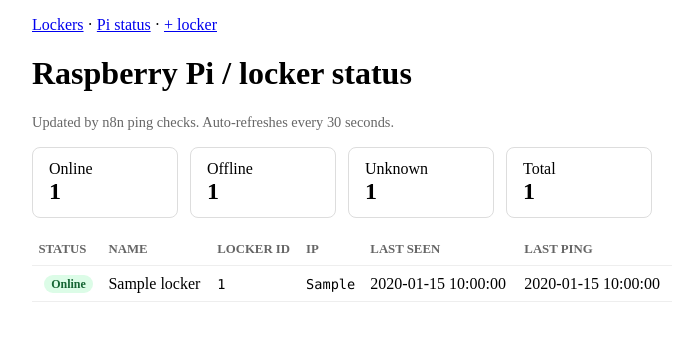
After one commit to leihothek-a4/pico, a Python web app: template app/src/templates/status_page.html in a window 1280 px wide. The commit adds this page. Shown: the top 341 px of the page, without its empty margins (288-979 px from the left). Run offline with Jinja, Linux system fonts and the light colour scheme; the template is opened without the code that fills it: most values are stand-ins (such as "Sample title", 1, 10 or a date in 2020).

Commit message:
feat: implement device status

```diff
--- a/app/src/db.py
+++ b/app/src/db.py
@@ -9,6 +9,9 @@ class Locker(db.Model):
     device_uid = db.Column(db.String(64), nullable=True, unique=True, index=True)
     locker_id = db.Column(db.String(64), nullable=True, unique=True, index=True)
     name = db.Column(db.String(120), nullable=True)
+    status = db.Column(db.String(16), nullable=False, default="unknown", index=True)
+    last_seen_at = db.Column(db.DateTime, nullable=True)
+    last_ping_at = db.Column(db.DateTime, nullable=True)
     intended_items = db.relationship(
         "Item", backref="locker_ref", lazy="dynamic", cascade="all, delete-orphan"
     )
--- a/app/src/templates/base.html
+++ b/app/src/templates/base.html
@@ -21,12 +21,24 @@
             .item {
                 margin-left: 1rem;
             }
+            .badge {
+                display: inline-block;
+                border-radius: 999px;
+                padding: 0.1rem 0.45rem;
+                font-size: 0.75rem;
+                font-weight: 600;
+                margin-left: 0.35rem;
+            }
+            .badge-online { background: #dcfce7; color: #166534; }
+            .badge-offline { background: #fee2e2; color: #991b1b; }
+            .badge-unknown { background: #f3f4f6; color: #4b5563; }
         </style>
         {% block head %}{% endblock %}
     </head>
     <body>
         <p>
             <a href="{{ url_for("mainpage") }}">Lockers</a> ·
+            <a href="{{ url_for("status_dashboard") }}">Pi status</a> ·
             <a href="{{ url_for("new_locker") }}">+ locker</a>
             {% if session.get("github_user") %}
                 · {{ session.github_user }}
--- /dev/null
+++ b/app/src/templates/status_page.html
@@ -0,0 +1,61 @@
+{% extends "base.html" %}
+{% block title %}Pi status{% endblock %}
+{% block head %}
+    <meta http-equiv="refresh" content="30">
+    <style>
+        .summary { display: flex; gap: 0.75rem; flex-wrap: wrap; margin: 1rem 0; }
+        .summary-card { border: 1px solid #ddd; border-radius: 0.5rem; padding: 0.75rem 1rem; min-width: 7rem; }
+        .summary-card strong { display: block; font-size: 1.5rem; }
+        table { width: 100%; border-collapse: collapse; margin-top: 1rem; }
+        th, td { border-bottom: 1px solid #eee; padding: 0.5rem 0.4rem; text-align: left; }
+        th { font-size: 0.8rem; text-transform: uppercase; color: #666; }
+        .mono { font-family: ui-monospace, Menlo, Consolas, monospace; font-size: 0.85rem; }
+        .muted { color: #666; font-size: 0.9rem; }
+    </style>
+{% endblock %}
+{% block content %}
+    <h1>Raspberry Pi / locker status</h1>
+    <p class="muted">Updated by n8n ping checks. Auto-refreshes every 30 seconds.</p>
+    <div class="summary">
+        <div class="summary-card"><span>Online</span><strong>{{ online_count }}</strong></div>
+        <div class="summary-card"><span>Offline</span><strong>{{ offline_count }}</strong></div>
+        <div class="summary-card"><span>Unknown</span><strong>{{ unknown_count }}</strong></div>
+        <div class="summary-card"><span>Total</span><strong>{{ lockers|length }}</strong></div>
+    </div>
+    {% if not lockers %}
+        <p><em>No lockers yet.</em> Approve a Pico in Leihothek — it syncs here via <code>/api/lockers/sync</code>.</p>
+    {% else %}
+        <table>
+            <thead>
+                <tr>
+                    <th>Status</th>
+                    <th>Name</th>
+                    <th>Locker ID</th>
+                    <th>IP</th>
+                    <th>Last seen</th>
+                    <th>Last ping</th>
+                </tr>
+            </thead>
+            <tbody>
+                {% for locker in lockers %}
+                    <tr>
+                        <td>
+                            {% if locker.status == "online" %}
+                                <span class="badge badge-online">Online</span>
+                            {% elif locker.status == "offline" %}
+                                <span class="badge badge-offline">Offline</span>
+                            {% else %}
+                                <span class="badge badge-unknown">Unknown</span>
+                            {% endif %}
+                        </td>
+                        <td>{{ locker.name or ("Locker " ~ locker.id) }}</td>
+                        <td class="mono">{{ locker.locker_id or "—" }}</td>
+                        <td class="mono">{{ locker.ip or "—" }}</td>
+                        <td>{{ format_timestamp(locker.last_seen_at) }}</td>
+                        <td>{{ format_timestamp(locker.last_ping_at) }}</td>
+                    </tr>
+                {% endfor %}
+            </tbody>
+        </table>
+    {% endif %}
+{% endblock %}
```
Also changed, not shown: app/src/api_routes.py (+102 -1 lines), app/src/app.py (+19 -1 lines), app/src/presence.py (added, +45 -0 lines), app/src/schema_migrations.py (+17 -0 lines), app/src/templates/main_page.html (+7 -0 lines), app/README.md, 2 other files.
